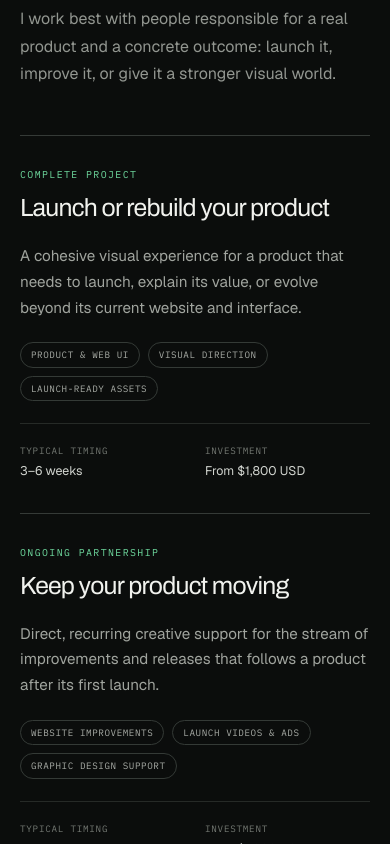
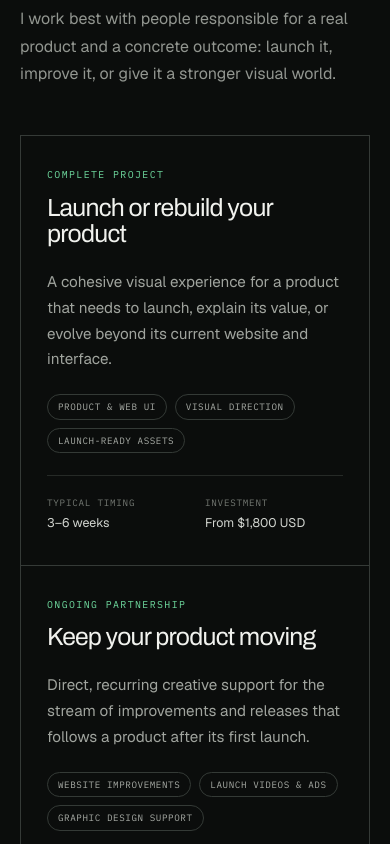
Before and after one commit to jherem19/portfolio, a Next.js app: page / in a window 390 px wide. Shown: the part 1000-1844 px from the top of the page. Built offline with nearby package versions, Linux system fonts and the light colour scheme; no server answers; the database is empty.

Commit message:
Turn service rows into vertical cards

```diff
--- a/src/app/globals.css
+++ b/src/app/globals.css
@@ -239,15 +239,15 @@ body.has-custom-cursor, body.has-custom-cursor :is(a, button, summary, [role="bu
 .services-heading { display: grid; grid-template-columns: minmax(0, 1.35fr) minmax(280px, .65fr); gap: clamp(50px, 8vw, 130px); align-items: end; margin-bottom: 64px; }
 .services-heading h2, .agency-section-heading h2, .agency-work h2 { max-width: 900px; margin: 0; font-family: var(--font-archivo), sans-serif; font-size: clamp(2.8rem, 4.8vw, 5.6rem); font-weight: 400; letter-spacing: var(--tracking-archivo); line-height: .98; }
 .services-heading > p { margin: 0 0 4px; color: var(--muted); font-size: 1rem; line-height: 1.7; }
-.services-list { border-top: 1px solid #353a37; }
-.service-brief { display: grid; grid-template-columns: minmax(220px, .9fr) minmax(260px, 1.2fr) minmax(220px, .9fr) minmax(190px, .7fr); gap: 32px; align-items: start; border-bottom: 1px solid #353a37; padding: 38px 0; }
+.services-list { display: grid; grid-template-columns: repeat(3, minmax(0, 1fr)); border-top: 1px solid #353a37; border-left: 1px solid #353a37; }
+.service-brief { display: flex; min-height: 460px; flex-direction: column; gap: 28px; border-right: 1px solid #353a37; border-bottom: 1px solid #353a37; padding: clamp(30px, 3vw, 46px); }
 .service-brief-title > p, .agency-engagements article > p:first-child { margin: 0 0 12px; color: var(--green); font-family: var(--font-plex-mono), monospace; font-size: .62rem; letter-spacing: var(--tracking-mono-wide); text-transform: uppercase; }
 .service-brief h3 { margin: 0; font-family: var(--font-archivo), sans-serif; font-size: clamp(1.55rem, 2.2vw, 2.35rem); font-weight: 400; letter-spacing: var(--tracking-archivo); line-height: 1.05; }
 .service-description { margin: 0; color: #a0a49e; font-size: .95rem; line-height: 1.7; }
 .service-brief ul, .agency-engagements ul { display: flex; margin: 0; padding: 0; gap: 8px; flex-wrap: wrap; list-style: none; }
 .service-brief li, .agency-engagements li { border: 1px solid #343a36; border-radius: 999px; padding: 7px 10px; color: #a7aba5; font-family: var(--font-plex-mono), monospace; font-size: .58rem; letter-spacing: .06em; line-height: 1; text-transform: uppercase; }
-.service-brief dl { margin: 0; }
-.service-brief dl div + div { margin-top: 16px; }
+.service-brief dl { display: grid; grid-template-columns: 1fr 1fr; gap: 20px; margin: auto 0 0; border-top: 1px solid #262a27; padding-top: 24px; }
+.service-brief dl div + div { margin-top: 0; }
 .service-brief dt, .agency-facts dt, .agency-engagements dt { color: #737872; font-family: var(--font-plex-mono), monospace; font-size: .58rem; letter-spacing: var(--tracking-mono); text-transform: uppercase; }
 .service-brief dd, .agency-facts dd, .agency-engagements dd { margin: 4px 0 0; color: #d1d4cf; font-size: .78rem; }
 .agency-callout { display: grid; grid-template-columns: 1.2fr .8fr; gap: clamp(50px, 8vw, 130px); margin-top: 80px; border: 1px solid #355142; border-radius: 10px; background: linear-gradient(115deg, #101813, #0d100e 68%); padding: clamp(36px, 5vw, 70px); }
@@ -681,7 +681,8 @@ body.has-custom-cursor, body.has-custom-cursor :is(a, button, summary, [role="bu
   .three-d-showcase-grid { grid-template-columns: repeat(2, minmax(0, 1fr)); }
   .three-d-showcase-grid .three-d-card:last-child { display: none; }
   .services-heading { grid-template-columns: 1fr; gap: 28px; }
-  .service-brief { grid-template-columns: repeat(2, minmax(0, 1fr)); }
+  .services-list { grid-template-columns: 1fr; }
+  .service-brief { min-height: 0; }
   .agency-callout { grid-template-columns: 1fr; gap: 38px; }
   .agency-hero-bottom { grid-template-columns: 1fr; }
   .agency-facts { grid-template-columns: repeat(2, minmax(0, 1fr)); }
@@ -734,7 +735,7 @@ body.has-custom-cursor, body.has-custom-cursor :is(a, button, summary, [role="bu
   .resume-actions a { min-height: 48px; flex: 1 1 auto; justify-content: center; }
   .featured-section, .side-projects-section, .about-panel, .services-section { padding: 80px 20px; }
   .services-heading { margin-bottom: 44px; }
-  .service-brief { grid-template-columns: 1fr; gap: 22px; padding: 32px 0; }
+  .service-brief { gap: 22px; padding: 32px 26px; }
   .service-brief ul { margin: 0; }
   .service-brief dl { display: grid; grid-template-columns: 1fr 1fr; gap: 20px; border-top: 1px solid #262a27; padding-top: 20px; }
   .service-brief dl div + div { margin-top: 0; }
```
